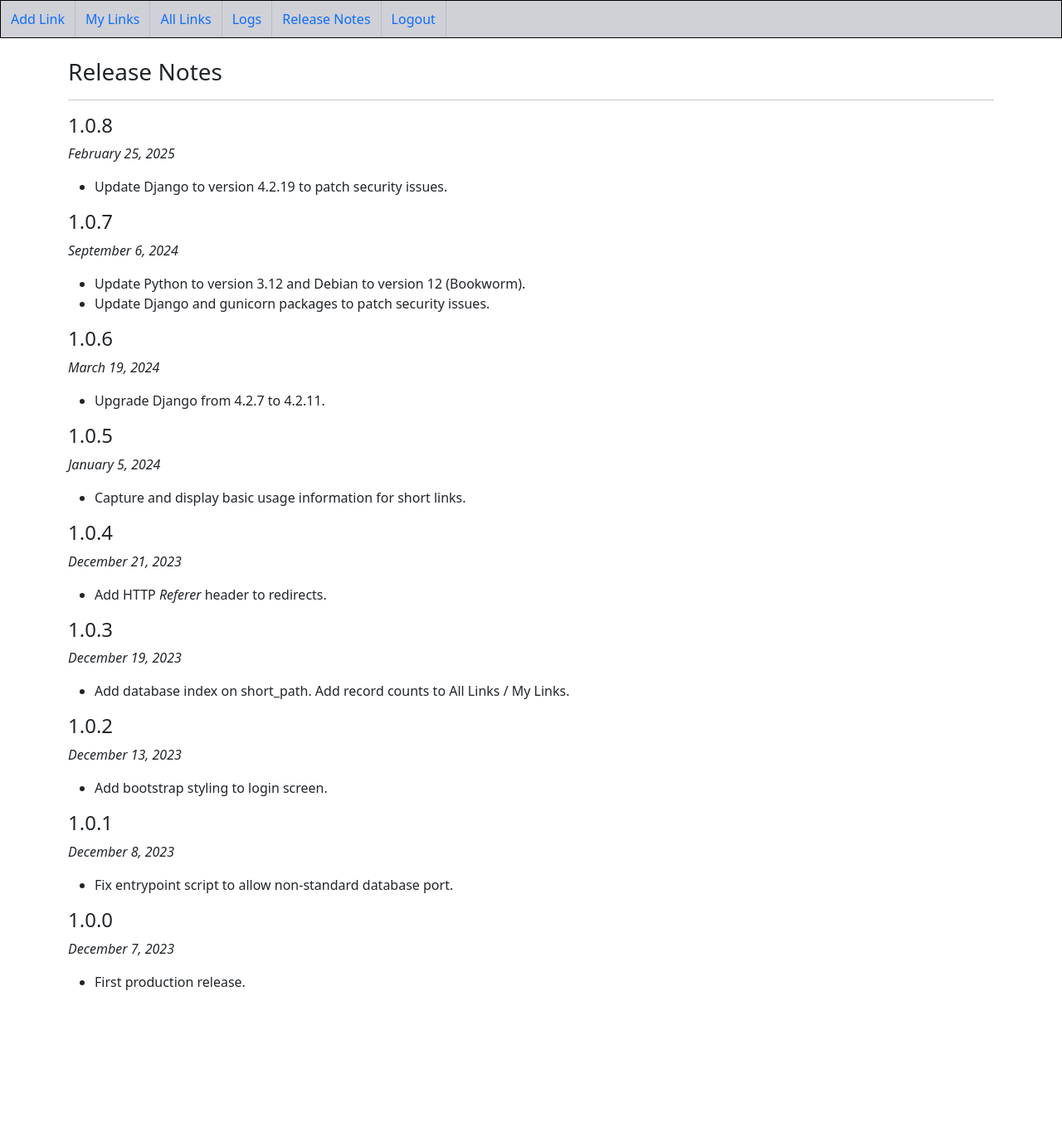
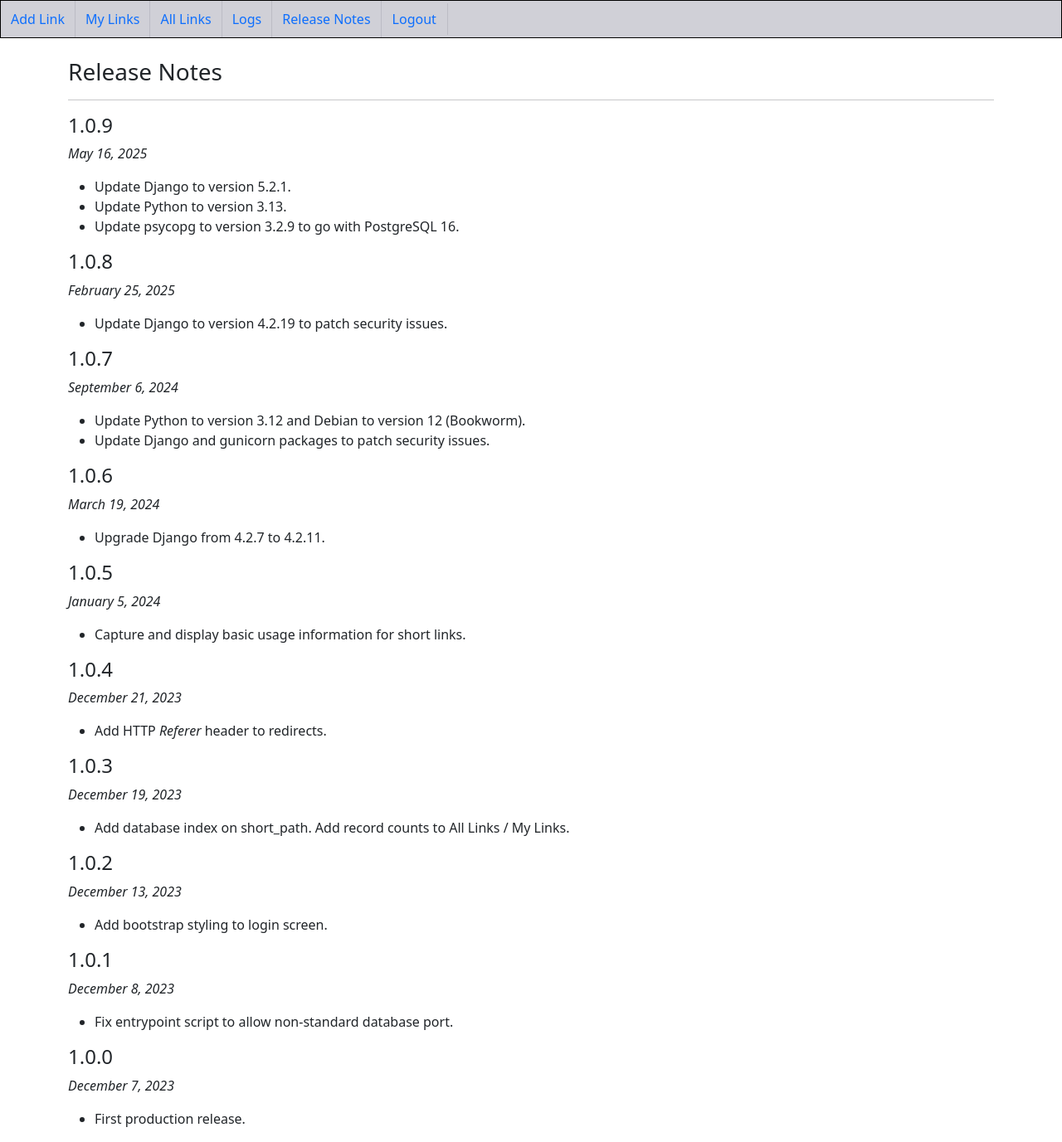
Before and after one commit to UCLALibrary/link-shortener, a Django app: page /release_notes/ in a window 1280 px wide. Shown: the whole page at 83% size. Before the commit the page ends 1194 px from the top, so only its background shows below. Run offline with Django 4.2, Linux system fonts and the light colour scheme; the visitor is signed in with stand-in values (Sample User, id 1); parts of the project's set-up code (start-up, migrations or seed data) failed here and were passed over; some libraries are stand-ins or nearby versions.

Commit message:
SYS-1828: Update Django, PostgreSQL, and Python (#15)
* Update Django, PostgreSQL, and Python
* Django 4.2.19 -> 5.2.1
* PostgreSQL 14 -> 16
  * psycopg 2.9.7 -> 3.2.9, to go with Postgres upgrade
* Python 3.12 -> 3.13
* bump version to 1.0.9 for deployment
* update release notes
* Update PostgreSQL for GitHub Actions
* Fix logout item in navbar
* Update README

```diff
--- a/charts/prod-linkshortener-values.yaml
+++ b/charts/prod-linkshortener-values.yaml
@@ -6,7 +6,7 @@ replicaCount: 1
 
 image:
   repository: uclalibrary/link-shortener
-  tag: v1.0.8
+  tag: v1.0.9
   pullPolicy: Always
 
 nameOverride: ""
@@ -45,7 +45,7 @@ django:
       - https://go.library.ucla.edu
     link_prefix: "https://go.library.ucla.edu"
     log_level: "INFO"
-    db_backend: "django.db.backends.postgresql_psycopg2"
+    db_backend: "django.db.backends.postgresql"
     db_name: "link_shortener"
     db_user: "link_shortener"
     db_host: "p-d-postgres.library.ucla.edu"
--- a/docker-compose.ga.yml
+++ b/docker-compose.ga.yml
@@ -14,7 +14,7 @@ services:
     depends_on:
       - db
   db:
-    image: postgres:12
+    image: postgres:16
     env_file:
       - .docker-compose_db.env
     volumes:
--- a/docker-compose.yml
+++ b/docker-compose.yml
@@ -15,7 +15,7 @@ services:
     depends_on:
       - db
   db:
-    image: postgres:12
+    image: postgres:16
     env_file:
       - .docker-compose_db.env
     volumes:
--- a/requirements.txt
+++ b/requirements.txt
@@ -1,5 +1,5 @@
-Django==4.2.19
+Django==5.2.1
 gunicorn==23.0.0
-psycopg2==2.9.7
+psycopg==3.2.9
 whitenoise==6.5.0
 django-bootstrap5 == 23.3
--- a/shortlinks/templates/shortlinks/base.html
+++ b/shortlinks/templates/shortlinks/base.html
@@ -8,11 +8,11 @@
 <head>
     <title>UCLA Library Link Shortener</title>
     <!-- Custom CSS -->
-    <link rel="stylesheet" type="text/css" href="{% static 'css/style.css' %}"/>
+    <link rel="stylesheet" type="text/css" href="{% static 'css/style.css' %}" />
     <!-- Custom JS -->
     <script src="{% static 'js/main.js' %}" defer></script>
     <!-- Favicon -->
-    <link rel="icon" type="image/x-icon" href="{% static 'favicon.ico' %}"/>
+    <link rel="icon" type="image/x-icon" href="{% static 'favicon.ico' %}" />
 </head>
 
 <body>
@@ -22,7 +22,12 @@
         <li><a href="/all_links/">All Links</a></li>
         <li><a href="/logs/">Logs</a></li>
         <li><a href="/release_notes/">Release Notes</a></li>
-        <li><a href="/accounts/logout/">Logout</a></li>
+        <li>
+            <form method="post" action="{% url 'logout' %}">
+                {% csrf_token %}
+                {% bootstrap_button "Logout" button_type="submit" button_class="link-primary" %}
+            </form>
+        </li>
     </ul>
     <br>
     <div class="container">
--- a/shortlinks/templates/shortlinks/release_notes.html
+++ b/shortlinks/templates/shortlinks/release_notes.html
@@ -2,7 +2,21 @@
 
 {% block content %}
 <h3>Release Notes</h3>
-<hr/>
+<hr />
+
+<h4>1.0.9</h4>
+<p><i>May 16, 2025</i></p>
+<ul>
+    <li>
+        Update Django to version 5.2.1.
+    </li>
+    <li>
+        Update Python to version 3.13.
+    </li>
+    <li>
+        Update psycopg to version 3.2.9 to go with PostgreSQL 16.
+    </li>
+</ul>
 
 <h4>1.0.8</h4>
 <p><i>February 25, 2025</i></p>
--- a/static/css/style.css
+++ b/static/css/style.css
@@ -20,13 +20,18 @@ ul.navbar {
     text-decoration: none;
 }
 
+.navbar li form {
+    display: inline;
+}
+
 .box {
     margin: 10px;
     padding: 10px;
     border: 1px solid black;
 }
 
-.search-results th, .search-results td {
+.search-results th,
+.search-results td {
     padding: 4px;
     border: 1px solid;
     vertical-align: top;
```
Also changed, not shown: README.md, 3 other files.
